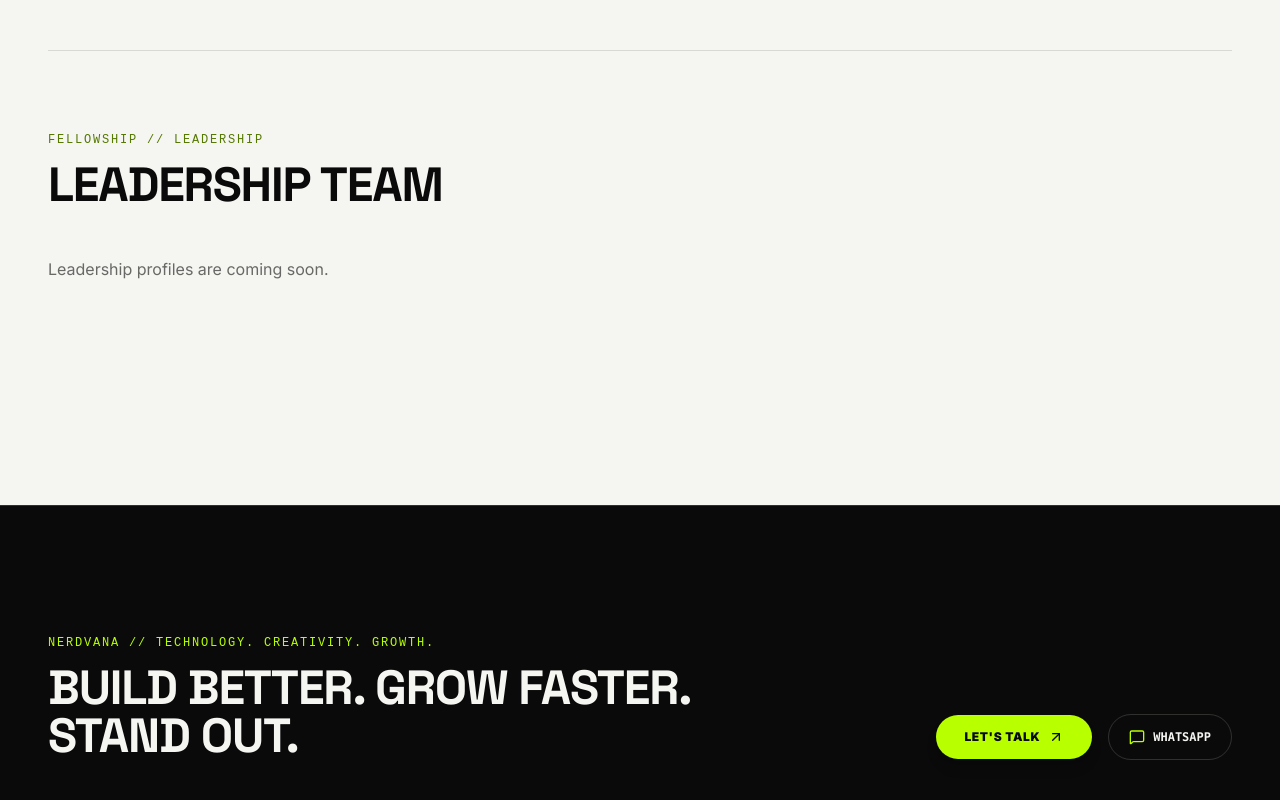
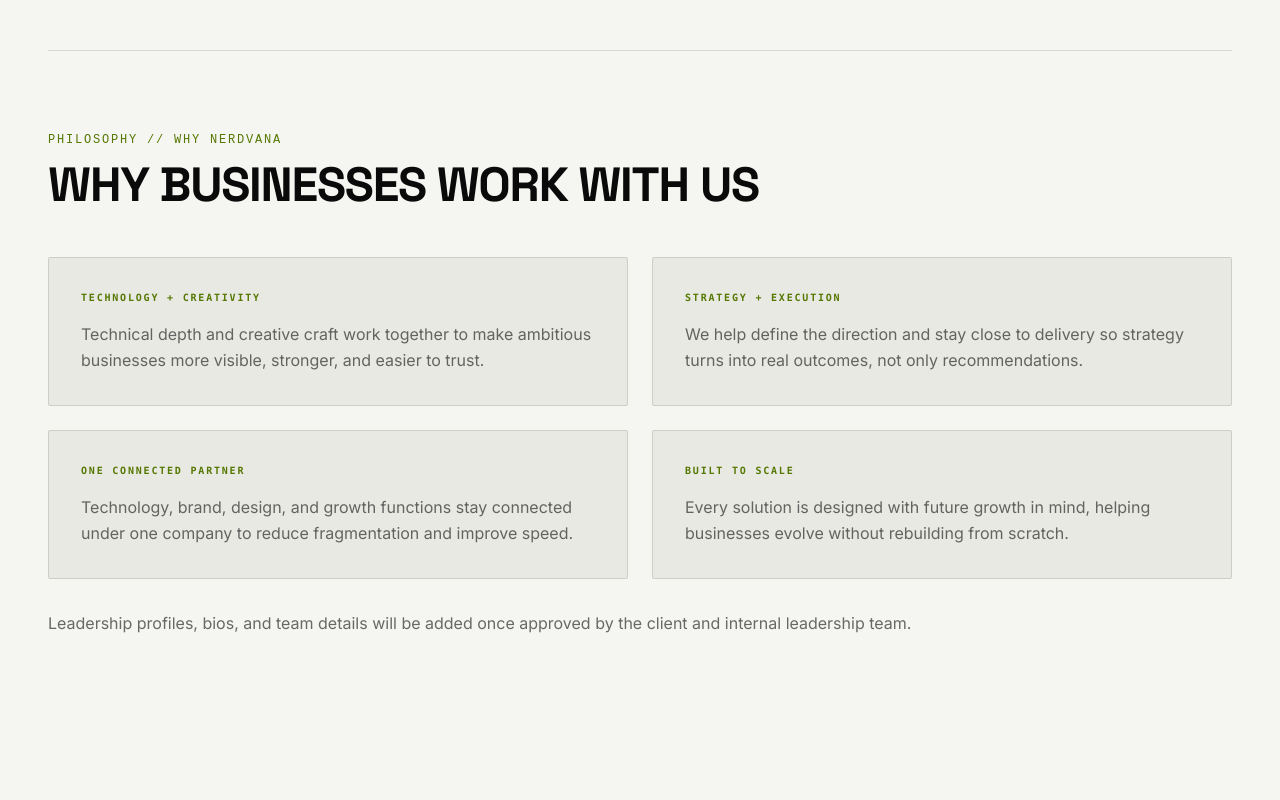
Before and after one commit to Balpos07/Nerdvana, a Next.js app: page /about in a window 1280 px wide. Shown: the part 1440-2240 px from the top of the page. Built offline with nearby package versions, Linux system fonts and the light colour scheme.

Commit message:
about-packages-work

```diff
--- a/src/app/about/page.tsx
+++ b/src/app/about/page.tsx
@@ -12,34 +12,28 @@ export const metadata: Metadata = {
 };
 
 export default function AboutPage() {
-  /*
-  const leadership = [
+  const principles = [
     {
-      name: "CEO",
-      role: "Chief Executive Officer",
-      division: "Nerdvana Technologies",
-      bio: "Leadership details incoming.",
+      title: "Technology + Creativity",
+      description:
+        "Technical depth and creative craft work together to make ambitious businesses more visible, stronger, and easier to trust.",
     },
     {
-      name: "COO",
-      role: "Chief Operating Officer",
-      division: "Figures by Nerdvana",
-      bio: "Leadership details incoming.",
+      title: "Strategy + Execution",
+      description:
+        "We help define the direction and stay close to delivery so strategy turns into real outcomes, not only recommendations.",
     },
     {
-      name: "CFO",
-      role: "Chief Financial Officer",
-      division: "Figures by Nerdvana",
-      bio: "Leadership details incoming.",
+      title: "One Connected Partner",
+      description:
+        "Technology, brand, design, and growth functions stay connected under one company to reduce fragmentation and improve speed.",
     },
     {
-      name: "Manager",
-      role: "Manager",
-      division: "Nerdvana Technologies",
-      bio: "Leadership details incoming.",
+      title: "Built to Scale",
+      description:
+        "Every solution is designed with future growth in mind, helping businesses evolve without rebuilding from scratch.",
     },
   ];
-  */
 
   return (
     <div className="pt-28 md:pt-36 pb-24 md:pb-36 min-h-screen bg-[#0A0A0A]">
@@ -142,46 +136,34 @@ export default function AboutPage() {
           </div>
         </div>
 
-        {/* Leadership Team */}
+        {/* Why Nerdvana */}
         <div className="pb-20">
           <span className="section-label block mb-3 text-[var(--accent)]">
-            FELLOWSHIP // LEADERSHIP
+            PHILOSOPHY // WHY NERDVANA
           </span>
           <h2 className="text-3xl sm:text-4xl md:text-5xl font-black uppercase tracking-tight text-[var(--fg)] mb-12">
-            Leadership Team
+            Why businesses work with us
           </h2>
 
-          <p className="mt-4 text-sm md:text-base text-[var(--muted)]">
-            Leadership profiles are coming soon.
-          </p>
-          {/*
-          <div className="grid grid-cols-1 sm:grid-cols-2 lg:grid-cols-4 gap-8">
-            {leadership.map((member) => (
-              <div key={member.name} className="group">
-                <div className="relative flex aspect-[3/4] w-full items-end overflow-hidden rounded-xs border border-[var(--line)] mb-4 bg-[var(--surface)] p-5">
-                  <span className="absolute right-5 top-5 font-mono text-[10px] uppercase tracking-[0.18em] text-[var(--muted)]">
-                    Portrait incoming
-                  </span>
-                  <span className="text-[clamp(3rem,8vw,5rem)] font-black leading-none tracking-[-0.08em] text-[var(--fg)]/15">
-                    {member.name}
-                  </span>
-                  <div className="absolute bottom-3 left-3 px-2 py-0.5 rounded-full bg-[#B8FF00]/80 text-[10px] font-mono text-[var(--fg)]">
-                    {member.division}
-                  </div>
-                </div>
-                <h3 className="text-lg font-bold uppercase tracking-tight text-[var(--fg)]">
-                  {member.name}
-                </h3>
-                <p className="text-xs text-[var(--accent)] font-mono mb-2">
-                  {member.role}
+          <div className="grid grid-cols-1 md:grid-cols-2 gap-6">
+            {principles.map((item) => (
+              <div
+                key={item.title}
+                className="rounded-xs border border-[var(--line)] bg-[var(--surface)] p-6 md:p-8"
+              >
+                <p className="text-[10px] font-mono font-bold uppercase tracking-[0.18em] text-[var(--accent)] mb-4">
+                  {item.title}
                 </p>
-                <p className="text-xs text-[var(--muted)] leading-relaxed">
-                  {member.bio}
+                <p className="text-sm md:text-base text-[var(--muted)] leading-relaxed">
+                  {item.description}
                 </p>
               </div>
             ))}
           </div>
-          */}
+
+          <p className="mt-8 text-sm md:text-base text-[var(--muted)]">
+            Leadership profiles, bios, and team details will be added once approved by the client and internal leadership team.
+          </p>
         </div>
       </div>
     </div>
--- a/src/app/packages/page.tsx
+++ b/src/app/packages/page.tsx
@@ -7,16 +7,41 @@ export const metadata: Metadata = {
 };
 
 export default function PackagesPage() {
+  const packageRequirements = [
+    "Package name and short positioning",
+    "Ideal client and use case",
+    "What is included in the engagement",
+    "Starting price or pricing structure",
+    "Optional add-ons and scalability options",
+    "Clear CTA for custom scope or discovery call",
+  ];
+
   return (
     <div className="pt-28 md:pt-36 pb-24 md:pb-36 min-h-screen bg-[#0A0A0A]">
       <div className="max-w-[1440px] mx-auto px-6 md:px-12">
+        <span className="section-label block mb-3 text-[var(--accent)]">
+          PACKAGES // OFFERINGS
+        </span>
         <h1 className="text-4xl sm:text-6xl font-black uppercase tracking-tight text-[var(--fg)]">
           Packages
         </h1>
-        <p className="mt-4 text-sm md:text-base text-[var(--muted)]">
-          Updated packages are coming soon.
+        <p className="mt-4 max-w-3xl text-sm md:text-base text-[var(--muted)]">
+          Package names, pricing, scope, and add-ons are still awaiting final client approval. Until then, the page is structured around the PRD requirement for transparent, conversion-friendly package cards.
         </p>
-        {/* Package content and pricing remain commented until approved scopes and prices are available. */}
+
+        <div className="mt-12 rounded-xs border border-[var(--line)] bg-[var(--surface)] p-6 md:p-8">
+          <p className="text-[10px] font-mono font-bold uppercase tracking-[0.18em] text-[var(--accent)] mb-4">
+            Required package structure
+          </p>
+          <ul className="space-y-3 text-sm md:text-base text-[var(--muted)]">
+            {packageRequirements.map((item) => (
+              <li key={item} className="flex items-start gap-3">
+                <span className="mt-1.5 h-2 w-2 rounded-full bg-[var(--accent)]" aria-hidden="true" />
+                <span>{item}</span>
+              </li>
+            ))}
+          </ul>
+        </div>
       </div>
     </div>
   );
--- a/src/app/work/page.tsx
+++ b/src/app/work/page.tsx
@@ -10,16 +10,41 @@ export const metadata: Metadata = {
 };
 
 export default function WorkPage() {
+  const caseStudyRequirements = [
+    "Client and industry context",
+    "Business challenge and opportunity",
+    "Approach, service mix, and execution strategy",
+    "Technology, brand, or campaign detail where relevant",
+    "Measurable outcomes and final results",
+    "Visuals, proof, and supporting assets",
+  ];
+
   return (
     <div className="pt-28 md:pt-36 pb-24 md:pb-36 min-h-screen bg-[#0A0A0A]">
       <div className="max-w-[1440px] mx-auto px-6 md:px-12">
+        <span className="section-label block mb-3 text-[var(--accent)]">
+          WORK // CASE STUDIES
+        </span>
         <h1 className="text-4xl sm:text-6xl font-black uppercase tracking-tight text-[var(--fg)]">
           Portfolio
         </h1>
-        <p className="mt-4 text-sm md:text-base text-[var(--muted)]">
-          Updated case studies are coming soon.
+        <p className="mt-4 max-w-3xl text-sm md:text-base text-[var(--muted)]">
+          Verified client work, case-study narratives, and results will be published once approved project details, metrics, and visuals are available.
         </p>
-        {/* Portfolio content commented until verified projects and approved images exist. */}
+
+        <div className="mt-12 rounded-xs border border-[var(--line)] bg-[var(--surface)] p-6 md:p-8">
+          <p className="text-[10px] font-mono font-bold uppercase tracking-[0.18em] text-[var(--accent)] mb-4">
+            Case-study structure
+          </p>
+          <ul className="space-y-3 text-sm md:text-base text-[var(--muted)]">
+            {caseStudyRequirements.map((item) => (
+              <li key={item} className="flex items-start gap-3">
+                <span className="mt-1.5 h-2 w-2 rounded-full bg-[var(--accent)]" aria-hidden="true" />
+                <span>{item}</span>
+              </li>
+            ))}
+          </ul>
+        </div>
       </div>
     </div>
   );
```
